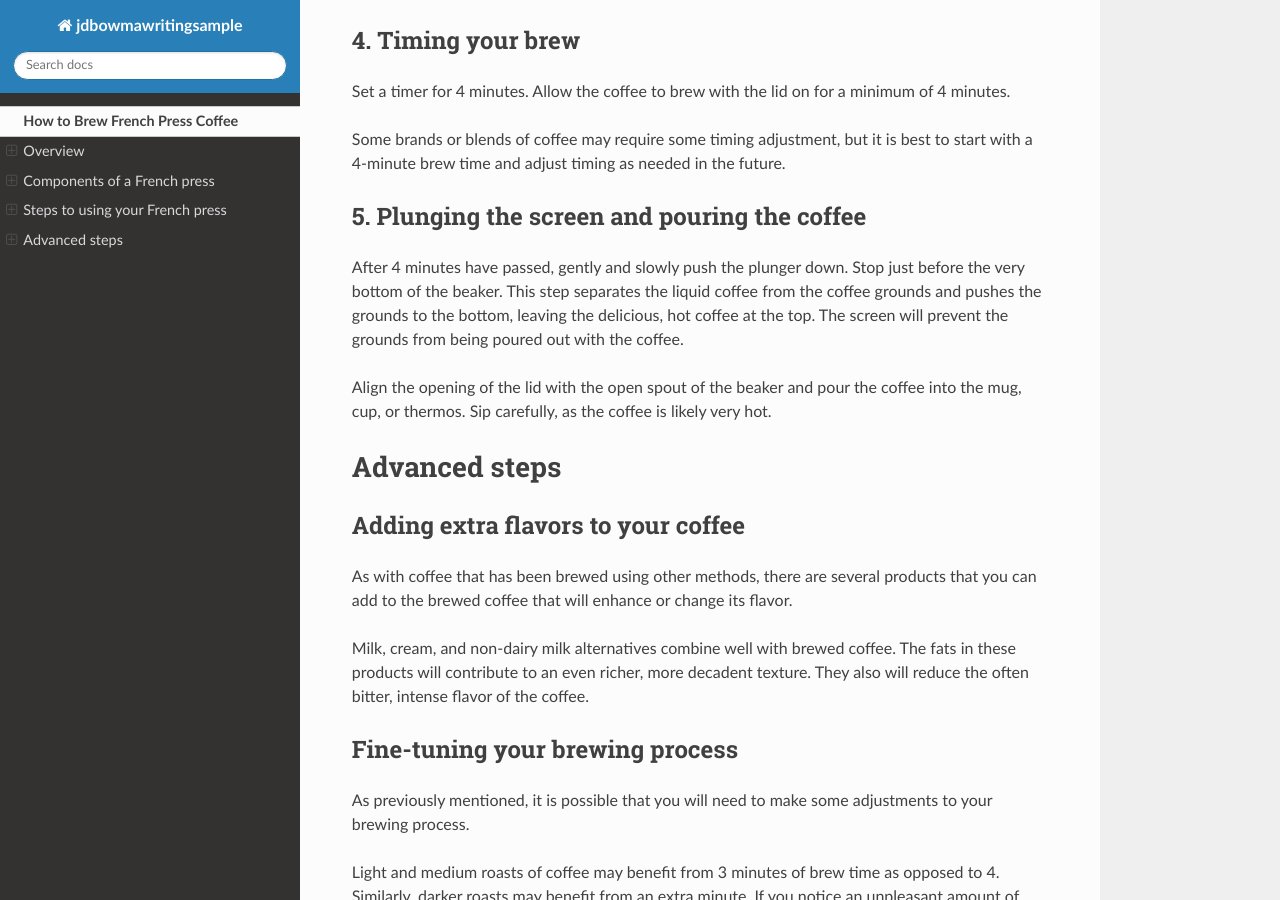
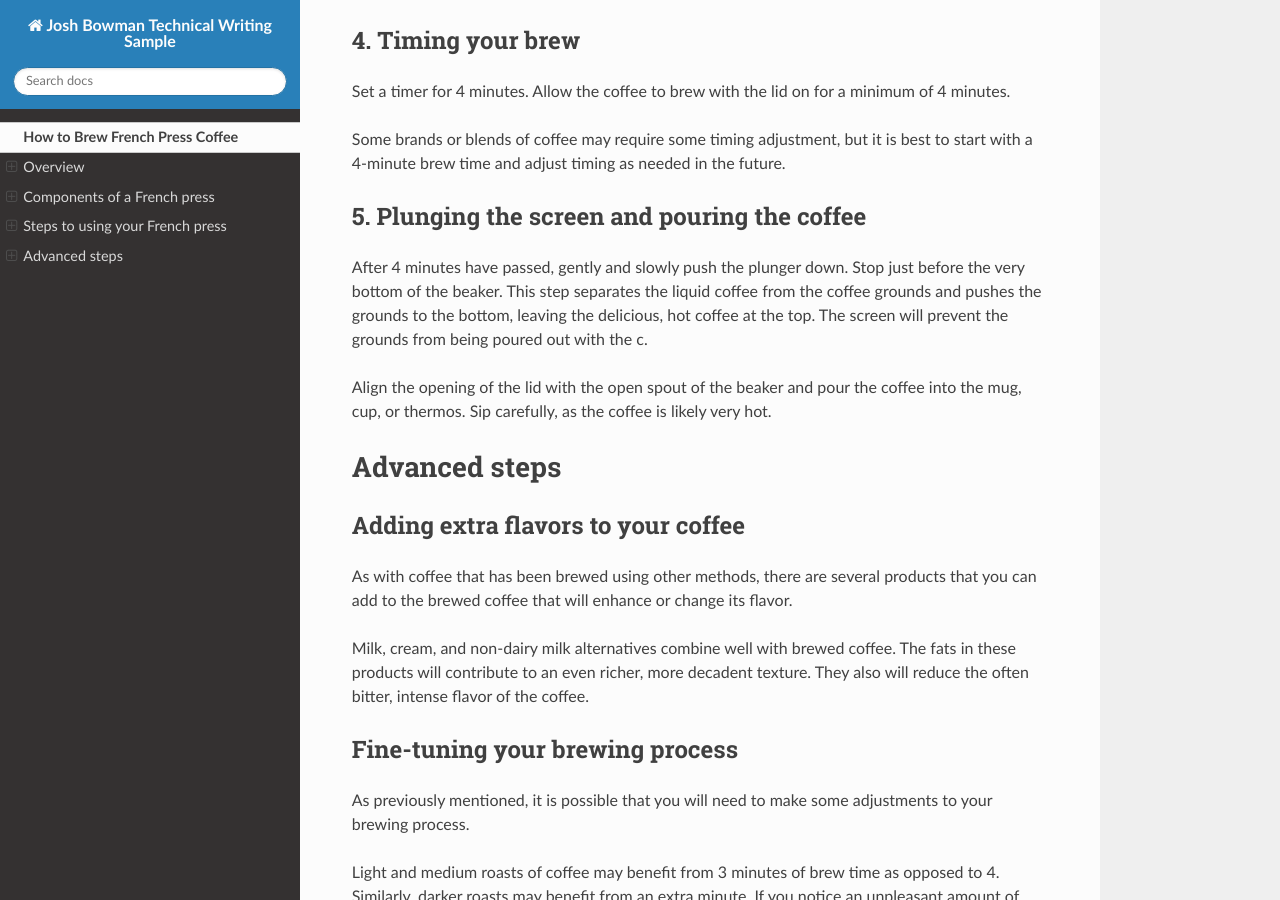
Before and after one commit to jdbowma/jdbowmawritingsample, a Sphinx documentation site: the page built from docs/instructions.md, in a window 1280 px wide and 900 px high, scrolled down 2495 px. Built offline with Sphinx 7.4.7 and the Read the Docs theme 2.0.0, drawn with Linux system fonts in a browser that asks for light colours.

Commit message:
Changed project name

```diff
--- a/docs/conf.py
+++ b/docs/conf.py
@@ -6,7 +6,7 @@
 # -- Project information -----------------------------------------------------
 # https://www.sphinx-doc.org/en/master/usage/configuration.html#project-information
 
-project = 'jdbowmawritingsample'
+project = 'Josh Bowman Technical Writing Sample'
 copyright = '2023, Josh'
 author = 'Josh'
 
--- a/docs/instructions.md
+++ b/docs/instructions.md
@@ -71,7 +71,7 @@ Some brands or blends of coffee may require some timing adjustment, but it is be
 
 ## 5. Plunging the screen and pouring the coffee
 
-After 4 minutes have passed, gently and slowly push the plunger down. Stop just before the very bottom of the beaker. This step separates the liquid coffee from the coffee grounds and pushes the grounds to the bottom, leaving the delicious, hot coffee at the top. The screen will prevent the grounds from being poured out with the coffee.
+After 4 minutes have passed, gently and slowly push the plunger down. Stop just before the very bottom of the beaker. This step separates the liquid coffee from the coffee grounds and pushes the grounds to the bottom, leaving the delicious, hot coffee at the top. The screen will prevent the grounds from being poured out with the c.
 
 Align the opening of the lid with the open spout of the beaker and pour the coffee into the mug, cup, or thermos. Sip carefully, as the coffee is likely very hot.
 
```
Also changed, not shown: 1 other file.
